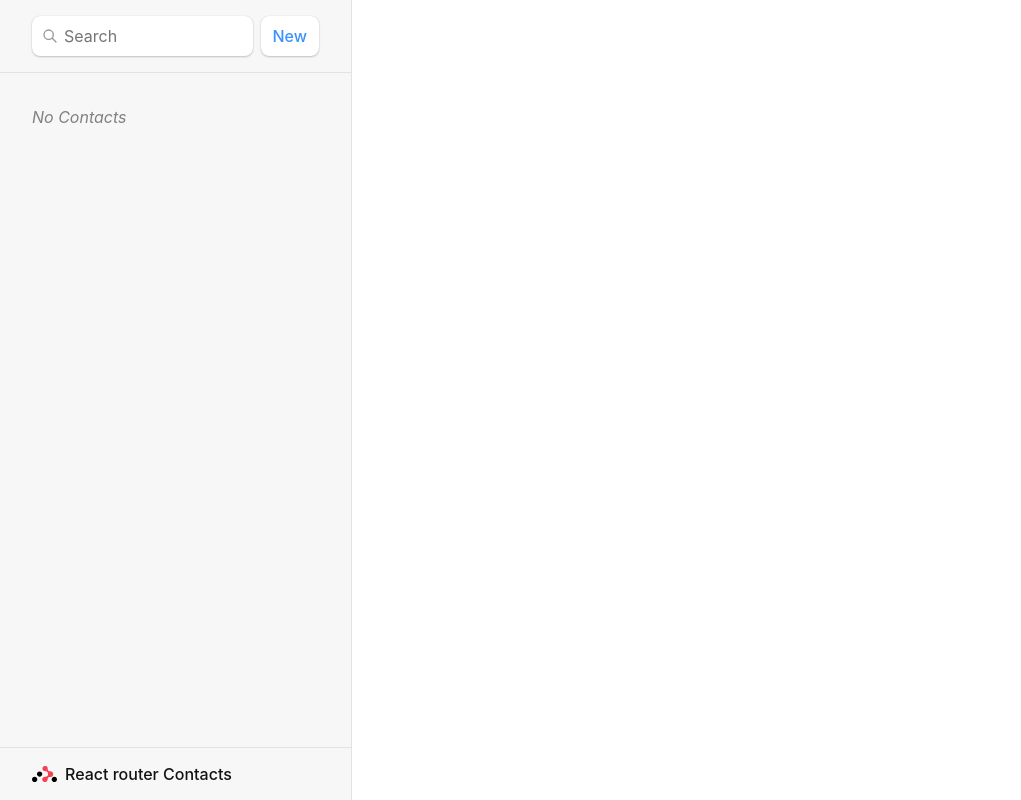
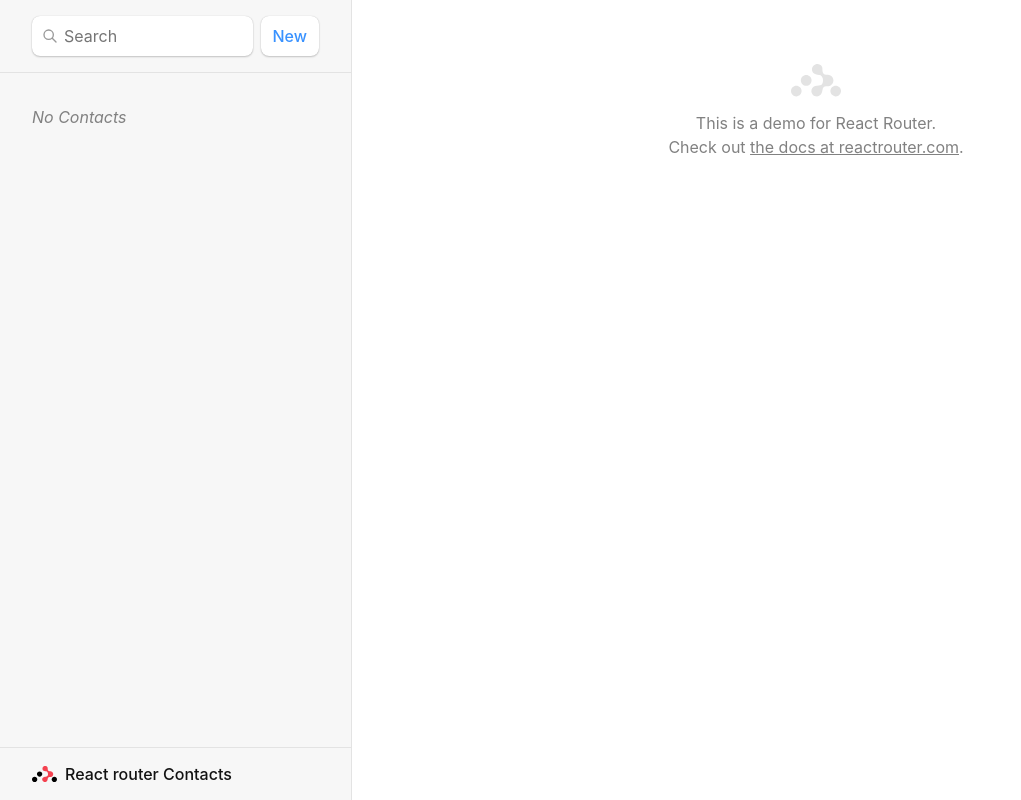
Before and after one commit to cankologlu/react-router-dom-tutorial, a React (Vite) app in the folder horses/: page / in a window 1280 px wide. Shown: the whole page, without its empty margins (0-1021 px from the left). Built offline with nearby package versions, Linux system fonts and the light colour scheme.

Commit message:
add index to parent

```diff
--- a/horses/src/main.jsx
+++ b/horses/src/main.jsx
@@ -7,6 +7,7 @@
 import Contact, { loader as contactLoader } from './routes/contact.jsx'
 import EditContact, { action as editAction } from './routes/edit'
 import {action as destroyAction}from './routes/destroy'
+import Index from './routes'
 
 
 const router = createBrowserRouter([
@@ -17,6 +18,10 @@
     loader: rootLoader,
     action: rootAction,
     children: [
+      {
+        index:true,
+        element: <Index/>
+      },
       {
         path:"contacts/:contactId",
         element: <Contact />,
@@ -32,6 +37,7 @@
         path:"contacts/:contactId/destroy",
         loader: contactLoader,
         action: destroyAction,
+        errorElement:<div>OH NOOO!</div>
       }
     ]
   },
--- a/horses/src/routes/edit.jsx
+++ b/horses/src/routes/edit.jsx
@@ -1,4 +1,4 @@
-import { Form, useLoaderData, redirect } from "react-router-dom";
+import { Form, useLoaderData, redirect, useNavigate } from "react-router-dom";
 import { updateContact } from "../contacts";
 
 export async function action({ request, params }) {
@@ -12,6 +12,7 @@
 
 export default function EditContact() {
   const { contact } = useLoaderData();
+  const navigate = useNavigate();
 
   return (
     <Form method="post" id="contact-form">
@@ -61,7 +62,9 @@
       </label>
       <p>
         <button type="submit">Save</button>
-        <button type="button">Cancel</button>
+        <button type="button" onClick={() => {
+          navigate(-1);
+        }}>Cancel</button>
       </p>
     </Form>
   );
--- /dev/null
+++ b/horses/src/routes/index.jsx
@@ -0,0 +1,13 @@
+export default function Index() {
+  return (
+    <p id="zero-state">
+      This is a demo for React Router.
+      <br />
+      Check out{" "}
+      <a href="https://reactrouter.com">
+        the docs at reactrouter.com
+      </a>
+      .
+    </p>
+  );
+}
```
